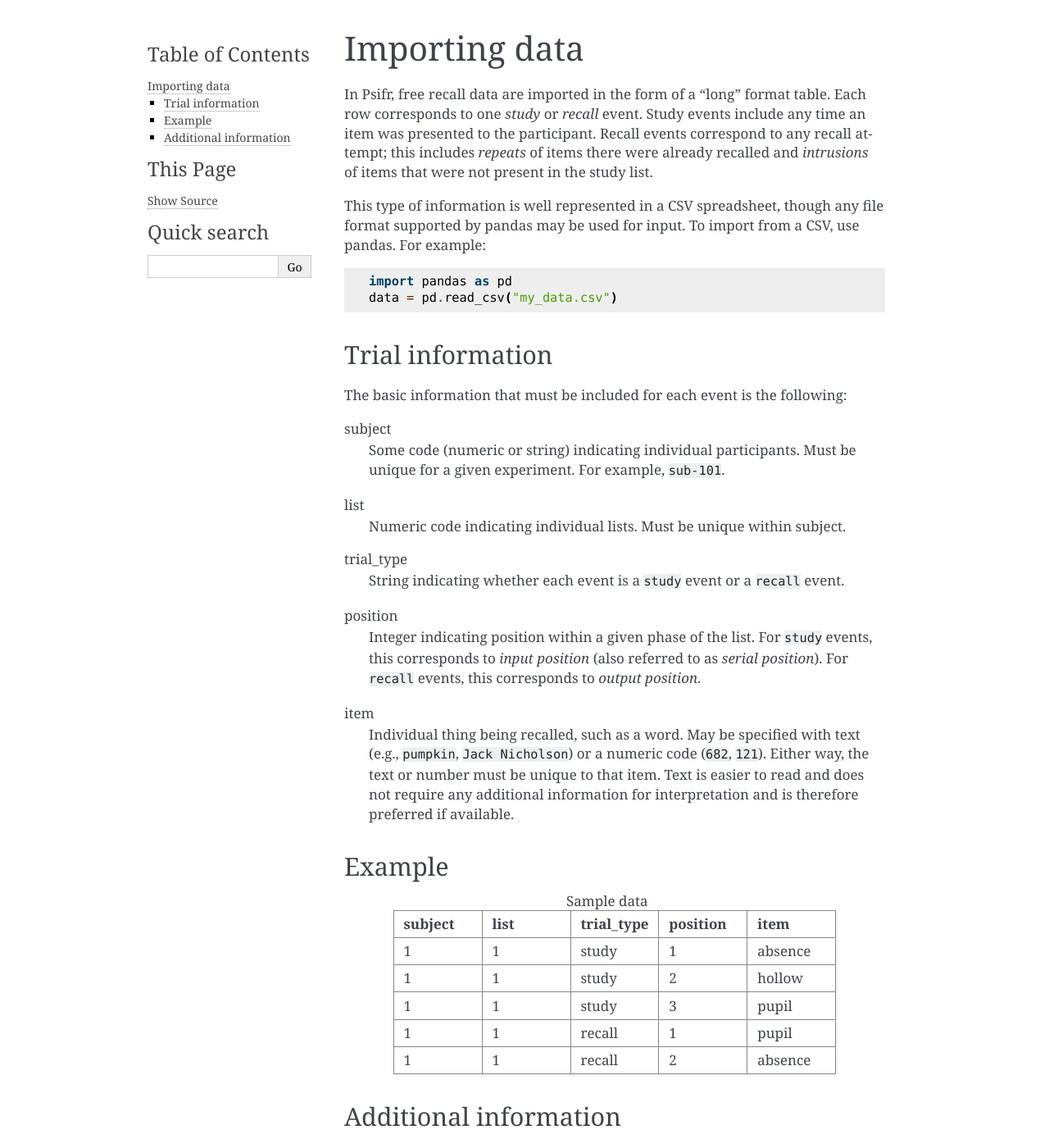
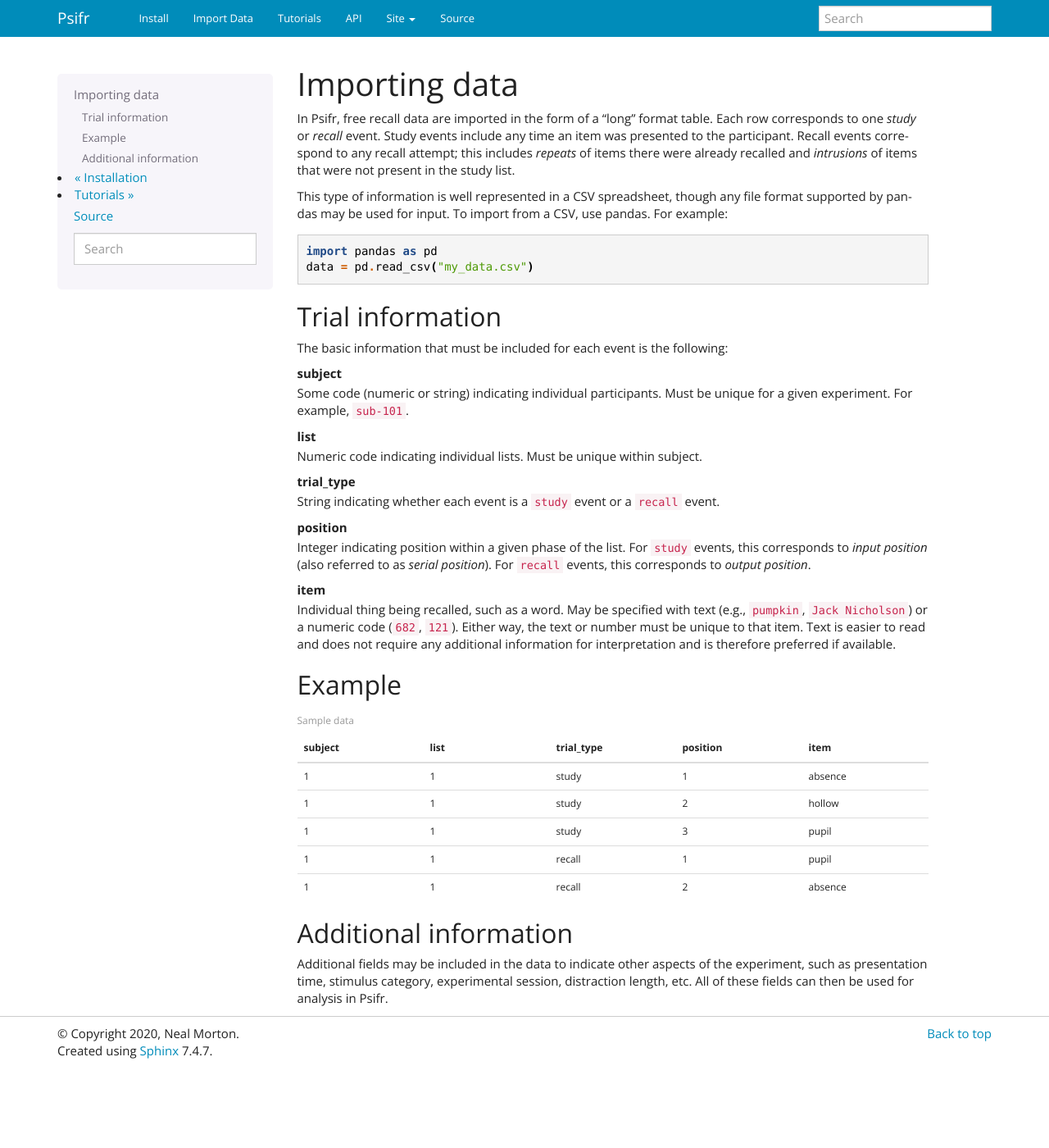
Before and after one commit to mortonne/psifr, a Sphinx documentation site: the page built from source/usage/import.rst, in a window 1280 px wide and 1400 px high. Shown: the whole window at 82% size. Built offline with Sphinx 7.4.7, drawn with Linux system fonts in a browser that asks for light colours; some of the changed text lies outside the part shown.

Commit message:
switch to using a bootstrap theme

```diff
--- a/source/conf.py
+++ b/source/conf.py
@@ -13,7 +13,7 @@
 # import os
 # import sys
 # sys.path.insert(0, os.path.abspath('.'))
-
+import sphinx_bootstrap_theme
 
 # -- Project information -----------------------------------------------------
 
@@ -50,7 +50,87 @@
 # The theme to use for HTML and HTML Help pages.  See the documentation for
 # a list of builtin themes.
 #
-html_theme = 'alabaster'
+html_theme = 'bootstrap'
+html_theme_path = sphinx_bootstrap_theme.get_html_theme_path()
+
+# (Optional) Logo. Should be small enough to fit the navbar (ideally 24x24).
+# Path should be relative to the ``_static`` files directory.
+html_logo = "_static/logo.png"
+
+# Theme options are theme-specific and customize the look and feel of a
+# theme further.
+html_theme_options = {
+    # Navigation bar title. (Default: ``project`` value)
+    'navbar_title': "Psifr",
+
+    # Tab name for entire site. (Default: "Site")
+    'navbar_site_name': "Site",
+
+    # A list of tuples containing pages or urls to link to.
+    # Valid tuples should be in the following forms:
+    #    (name, page)                 # a link to a page
+    #    (name, "/aa/bb", 1)          # a link to an arbitrary relative url
+    #    (name, "http://example.com", True) # arbitrary absolute url
+    # Note the "1" or "True" value above as the third argument to indicate
+    # an arbitrary url.
+    'navbar_links': [
+        ("Install", "usage/installation"),
+        ("Import Data", "usage/import"),
+        ("Tutorials", "tutorials/overview"),
+        ("API", "api/overview"),
+    ],
+
+    # Render the next and previous page links in navbar. (Default: true)
+    'navbar_sidebarrel': False,
+
+    # Render the current pages TOC in the navbar. (Default: true)
+    'navbar_pagenav': False,
+
+    # Tab name for the current pages TOC. (Default: "Page")
+    'navbar_pagenav_name': "Page",
+
+    # Global TOC depth for "site" navbar tab. (Default: 1)
+    # Switching to -1 shows all levels.
+    'globaltoc_depth': 1,
+
+    # Include hidden TOCs in Site navbar?
+    #
+    # Note: If this is "false", you cannot have mixed ``:hidden:`` and
+    # non-hidden ``toctree`` directives in the same page, or else the build
+    # will break.
+    #
+    # Values: "true" (default) or "false"
+    'globaltoc_includehidden': "true",
+
+    # HTML navbar class (Default: "navbar") to attach to <div> element.
+    # For black navbar, do "navbar navbar-inverse"
+    'navbar_class': "navbar navbar-inverse",
+
+    # Fix navigation bar to top of page?
+    # Values: "true" (default) or "false"
+    'navbar_fixed_top': "true",
+
+    # Location of link to source.
+    # Options are "nav" (default), "footer" or anything else to exclude.
+    'source_link_position': "nav",
+
+    # Bootswatch (http://bootswatch.com/) theme.
+    #
+    # Options are nothing (default) or the name of a valid theme
+    # such as "cosmo" or "sandstone".
+    #
+    # The set of valid themes depend on the version of Bootstrap
+    # that's used (the next config option).
+    #
+    # Currently, the supported themes are:
+    # - Bootstrap 2: https://bootswatch.com/2
+    # - Bootstrap 3: https://bootswatch.com/3
+    'bootswatch_theme': "yeti",
+
+    # Choose Bootstrap version.
+    # Values: "3" (default) or "2" (in quotes)
+    'bootstrap_version': "3",
+}
 
 # Add any paths that contain custom static files (such as style sheets) here,
 # relative to this directory. They are copied after the builtin static files,
```
